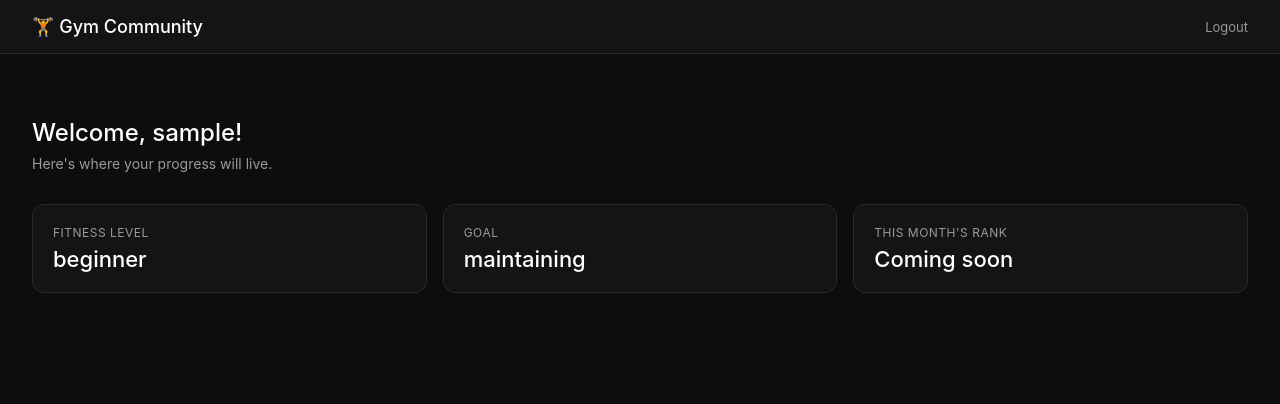
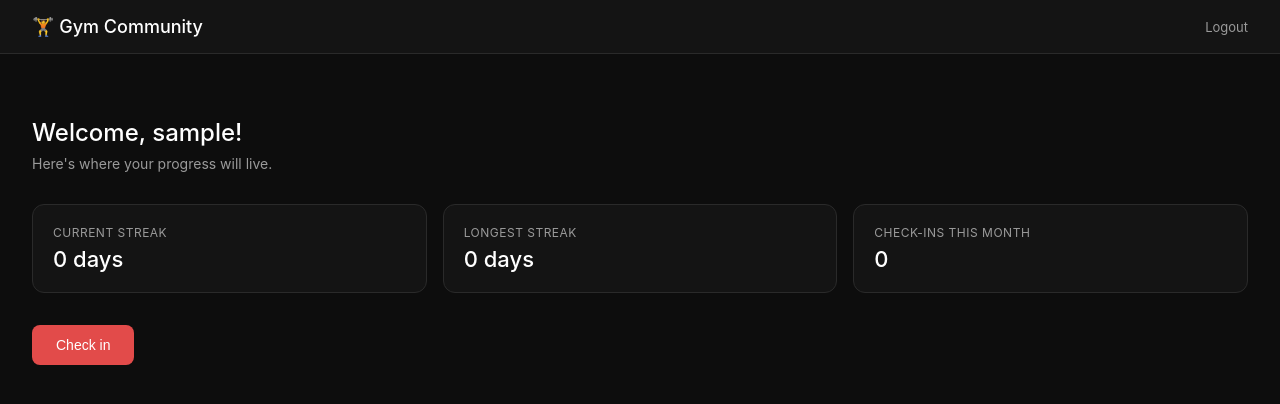
Before and after one commit to abel-111/Fitrack, a Flask app: page /dashboard in a window 1280 px wide. Shown: the top 404 px of the page. Run offline with Flask 3, Linux system fonts and the light colour scheme; the visitor is signed in with stand-in values (Sample User, id 1); data that the repository does not hold is empty.

Commit message:
Add streak stats and check-in button to dashboard

```diff
--- a/app/templates/dashboard.html
+++ b/app/templates/dashboard.html
@@ -7,17 +7,31 @@
 
     <div class="dashboard-grid">
         <div class="stat-card">
-            <p class="stat-label">Fitness level</p>
-            <p class="stat-value">{{ current_user.fitness_level or 'Not set' }}</p>
+            <p class="stat-label">Current streak</p>
+            <p class="stat-value">{{ current_streak }} day{{ 's' if current_streak != 1 }}</p>
         </div>
         <div class="stat-card">
-            <p class="stat-label">Goal</p>
-            <p class="stat-value">{{ current_user.goal or 'Not set' }}</p>
+            <p class="stat-label">Longest streak</p>
+            <p class="stat-value">{{ longest_streak }} day{{ 's' if longest_streak != 1 }}</p>
         </div>
         <div class="stat-card">
-            <p class="stat-label">This month's rank</p>
-            <p class="stat-value">Coming soon</p>
+            <p class="stat-label">Check-ins this month</p>
+            <p class="stat-value">{{ month_count }}</p>
         </div>
+    </div>
+
+    <div style="margin-top: 1.5rem;">
+        {% if checked_in_today %}
+            <button class="btn-primary-custom" style="width:auto; padding:12px 24px; opacity:0.5; cursor:default;" disabled>
+                ✓ Checked in today
+            </button>
+        {% else %}
+            <form method="POST" action="{{ url_for('attendance.checkin') }}">
+                <button type="submit" class="btn-primary-custom" style="width:auto; padding:12px 24px;">
+                    Check in
+                </button>
+            </form>
+        {% endif %}
     </div>
 </div>
 {% endblock %}
```
